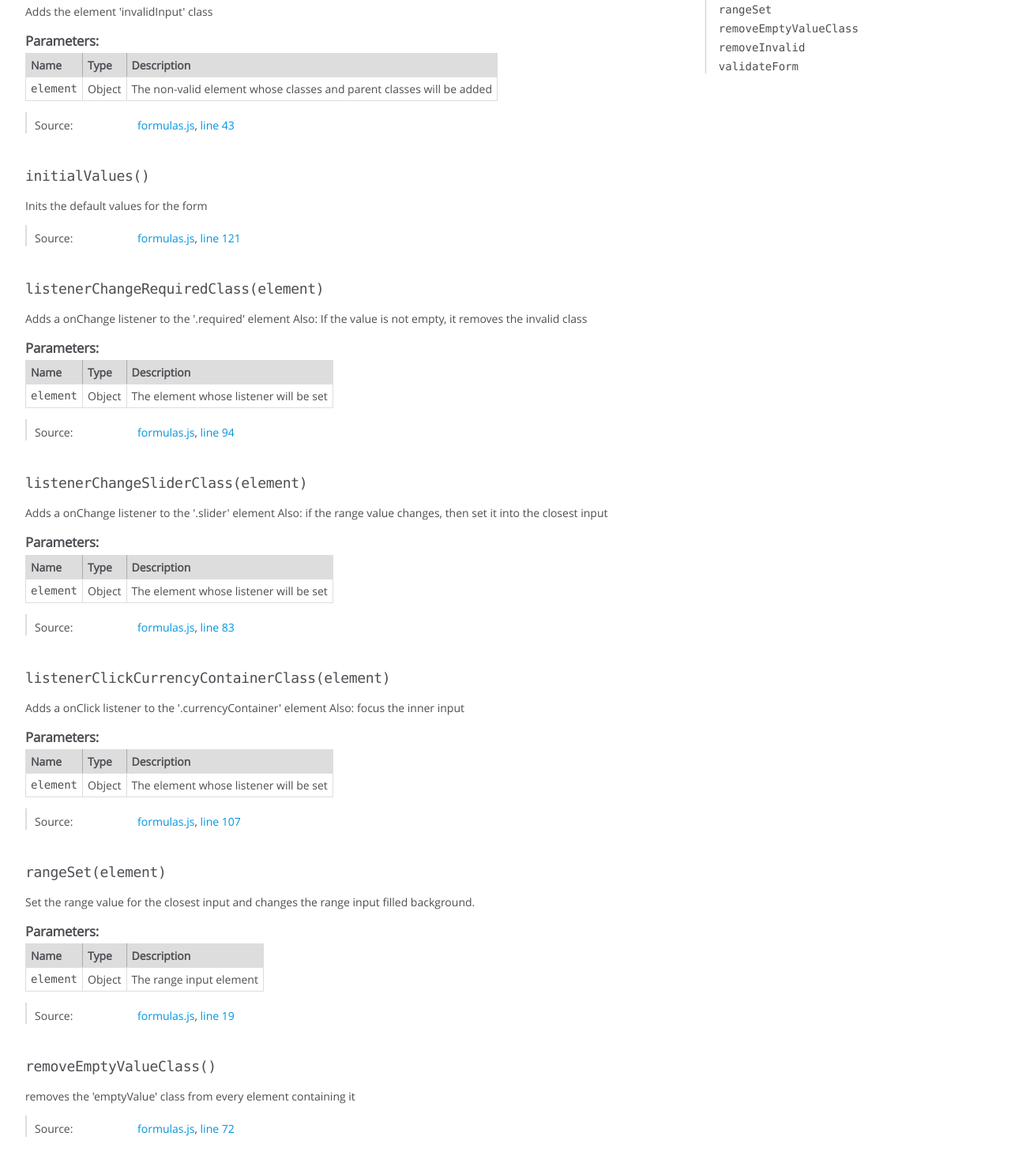
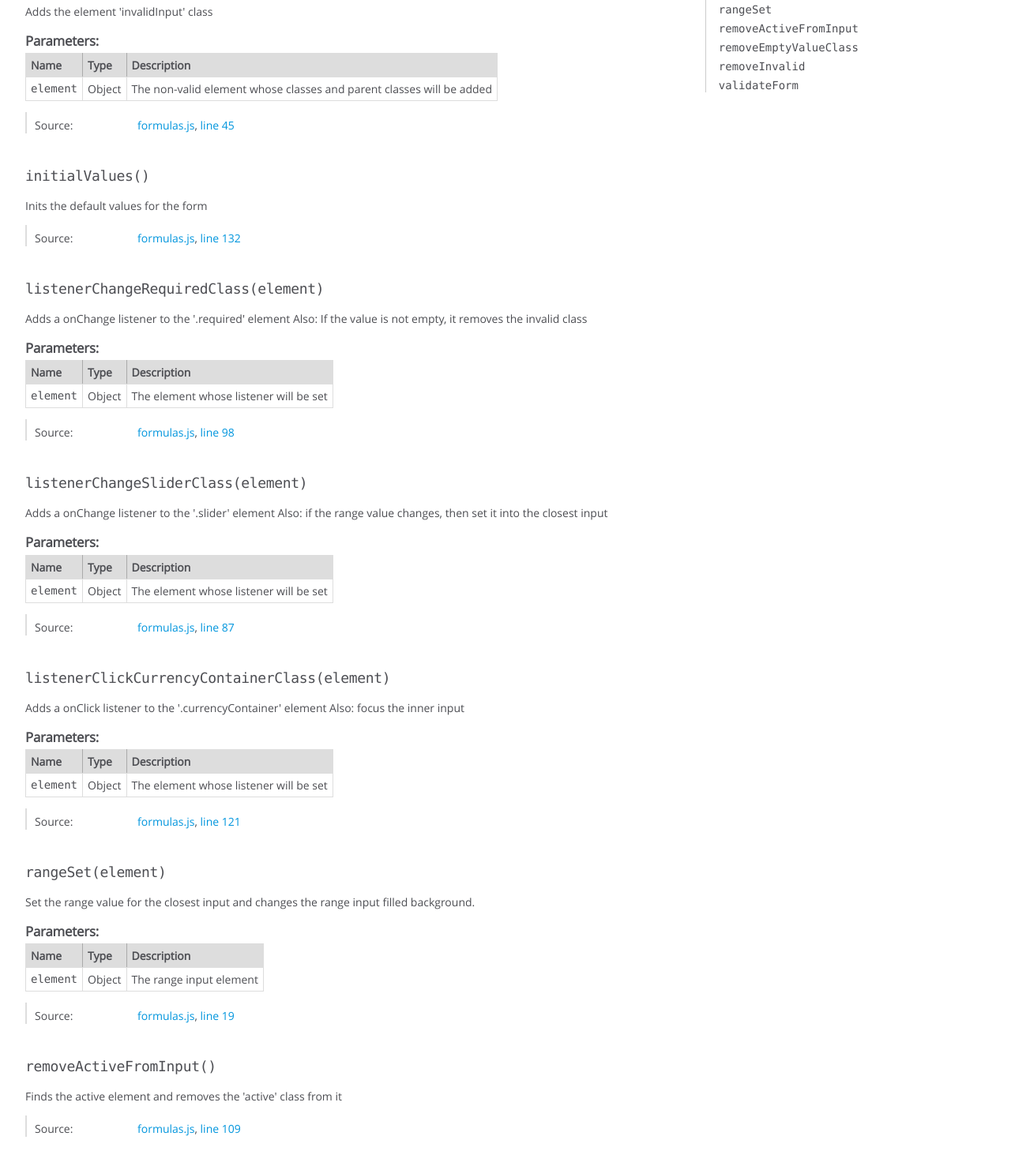
Before and after one commit to eddiesri/bairesDev_mortgageCalculator, a website: page docs/global.html in a window 1280 px wide. Shown: the part 258-1735 px from the top of the page at 79% size. Drawn offline with Linux system fonts and the light colour scheme.

Commit message:
final details

```diff
--- a/docs/global.html
+++ b/docs/global.html
@@ -205,7 +205,7 @@
 
     <dt class="tag-source">Source:</dt>
     <dd class="tag-source"><ul class="dummy"><li>
-        <a href="formulas.js.html">formulas.js</a>, <a href="formulas.js.html#line43">line 43</a>
+        <a href="formulas.js.html">formulas.js</a>, <a href="formulas.js.html#line45">line 45</a>
     </li></ul></dd>
 
 
@@ -291,7 +291,7 @@
 
     <dt class="tag-source">Source:</dt>
     <dd class="tag-source"><ul class="dummy"><li>
-        <a href="formulas.js.html">formulas.js</a>, <a href="formulas.js.html#line121">line 121</a>
+        <a href="formulas.js.html">formulas.js</a>, <a href="formulas.js.html#line132">line 132</a>
     </li></ul></dd>
 
 
@@ -427,7 +427,7 @@ Also: If the value is not empty, it removes the invalid class</p>
 
     <dt class="tag-source">Source:</dt>
     <dd class="tag-source"><ul class="dummy"><li>
-        <a href="formulas.js.html">formulas.js</a>, <a href="formulas.js.html#line94">line 94</a>
+        <a href="formulas.js.html">formulas.js</a>, <a href="formulas.js.html#line98">line 98</a>
     </li></ul></dd>
 
 
@@ -563,7 +563,7 @@ Also: if the range value changes, then set it into the closest input</p>
 
     <dt class="tag-source">Source:</dt>
     <dd class="tag-source"><ul class="dummy"><li>
-        <a href="formulas.js.html">formulas.js</a>, <a href="formulas.js.html#line83">line 83</a>
+        <a href="formulas.js.html">formulas.js</a>, <a href="formulas.js.html#line87">line 87</a>
     </li></ul></dd>
 
 
@@ -699,7 +699,7 @@ Also: focus the inner input</p>
 
     <dt class="tag-source">Source:</dt>
     <dd class="tag-source"><ul class="dummy"><li>
-        <a href="formulas.js.html">formulas.js</a>, <a href="formulas.js.html#line107">line 107</a>
+        <a href="formulas.js.html">formulas.js</a>, <a href="formulas.js.html#line121">line 121</a>
     </li></ul></dd>
 
 
@@ -868,6 +868,92 @@ Also: focus the inner input</p>
 
 
 
+    <h4 class="name" id="removeActiveFromInput"><span class="type-signature"></span>removeActiveFromInput<span class="signature">()</span><span class="type-signature"></span></h4>
+
+
+
+
+
+
+<div class="description">
+    <p>Finds the active element and removes the 'active' class from it</p>
+</div>
+
+
+
+
+
+
+
+
+
+
+
+
+
+<dl class="details">
+
+
+
+
+
+
+
+
+
+
+
+
+
+
+
+
+
+
+
+
+
+
+
+
+
+
+    <dt class="tag-source">Source:</dt>
+    <dd class="tag-source"><ul class="dummy"><li>
+        <a href="formulas.js.html">formulas.js</a>, <a href="formulas.js.html#line109">line 109</a>
+    </li></ul></dd>
+
+
+
+
+
+
+
+</dl>
+
+
+
+
+
+
+
+
+
+
+
+
+
+
+
+
+
+
+
+
+
+
+
+
     <h4 class="name" id="removeEmptyValueClass"><span class="type-signature"></span>removeEmptyValueClass<span class="signature">()</span><span class="type-signature"></span></h4>
 
 
@@ -920,7 +1006,7 @@ Also: focus the inner input</p>
 
     <dt class="tag-source">Source:</dt>
     <dd class="tag-source"><ul class="dummy"><li>
-        <a href="formulas.js.html">formulas.js</a>, <a href="formulas.js.html#line72">line 72</a>
+        <a href="formulas.js.html">formulas.js</a>, <a href="formulas.js.html#line76">line 76</a>
     </li></ul></dd>
 
 
@@ -1190,7 +1276,7 @@ Also: focus the inner input</p>
 
     <dt class="tag-source">Source:</dt>
     <dd class="tag-source"><ul class="dummy"><li>
-        <a href="formulas.js.html">formulas.js</a>, <a href="formulas.js.html#line55">line 55</a>
+        <a href="formulas.js.html">formulas.js</a>, <a href="formulas.js.html#line59">line 59</a>
     </li></ul></dd>
 
 
@@ -1258,13 +1344,13 @@ Also: focus the inner input</p>
 </div>
 
 <nav>
-    <h2><a href="index.html">Home</a></h2><h3>Global</h3><ul><li><a href="global.html#addInvalid">addInvalid</a></li><li><a href="global.html#initialValues">initialValues</a></li><li><a href="global.html#listenerChangeRequiredClass">listenerChangeRequiredClass</a></li><li><a href="global.html#listenerChangeSliderClass">listenerChangeSliderClass</a></li><li><a href="global.html#listenerClickCurrencyContainerClass">listenerClickCurrencyContainerClass</a></li><li><a href="global.html#rangeSet">rangeSet</a></li><li><a href="global.html#removeEmptyValueClass">removeEmptyValueClass</a></li><li><a href="global.html#removeInvalid">removeInvalid</a></li><li><a href="global.html#validateForm">validateForm</a></li></ul>
+    <h2><a href="index.html">Home</a></h2><h3>Global</h3><ul><li><a href="global.html#addInvalid">addInvalid</a></li><li><a href="global.html#initialValues">initialValues</a></li><li><a href="global.html#listenerChangeRequiredClass">listenerChangeRequiredClass</a></li><li><a href="global.html#listenerChangeSliderClass">listenerChangeSliderClass</a></li><li><a href="global.html#listenerClickCurrencyContainerClass">listenerClickCurrencyContainerClass</a></li><li><a href="global.html#rangeSet">rangeSet</a></li><li><a href="global.html#removeActiveFromInput">removeActiveFromInput</a></li><li><a href="global.html#removeEmptyValueClass">removeEmptyValueClass</a></li><li><a href="global.html#removeInvalid">removeInvalid</a></li><li><a href="global.html#validateForm">validateForm</a></li></ul>
 </nav>
 
 <br class="clear">
 
 <footer>
-    Documentation generated by <a href="https://github.com/jsdoc3/jsdoc">JSDoc 3.5.5</a> on Mon Mar 18 2019 01:36:07 GMT-0500 (Colombia Standard Time)
+    Documentation generated by <a href="https://github.com/jsdoc3/jsdoc">JSDoc 3.5.5</a> on Mon Mar 18 2019 02:57:58 GMT-0500 (Colombia Standard Time)
 </footer>
 
 <script> prettyPrint(); </script>
```
Also changed, not shown: docs/formulas.js.html (+23 -10 lines), docs/index.html (+2 -2 lines), sass/_results.scss (+5 -4 lines), css/style.css, 1 other file.
